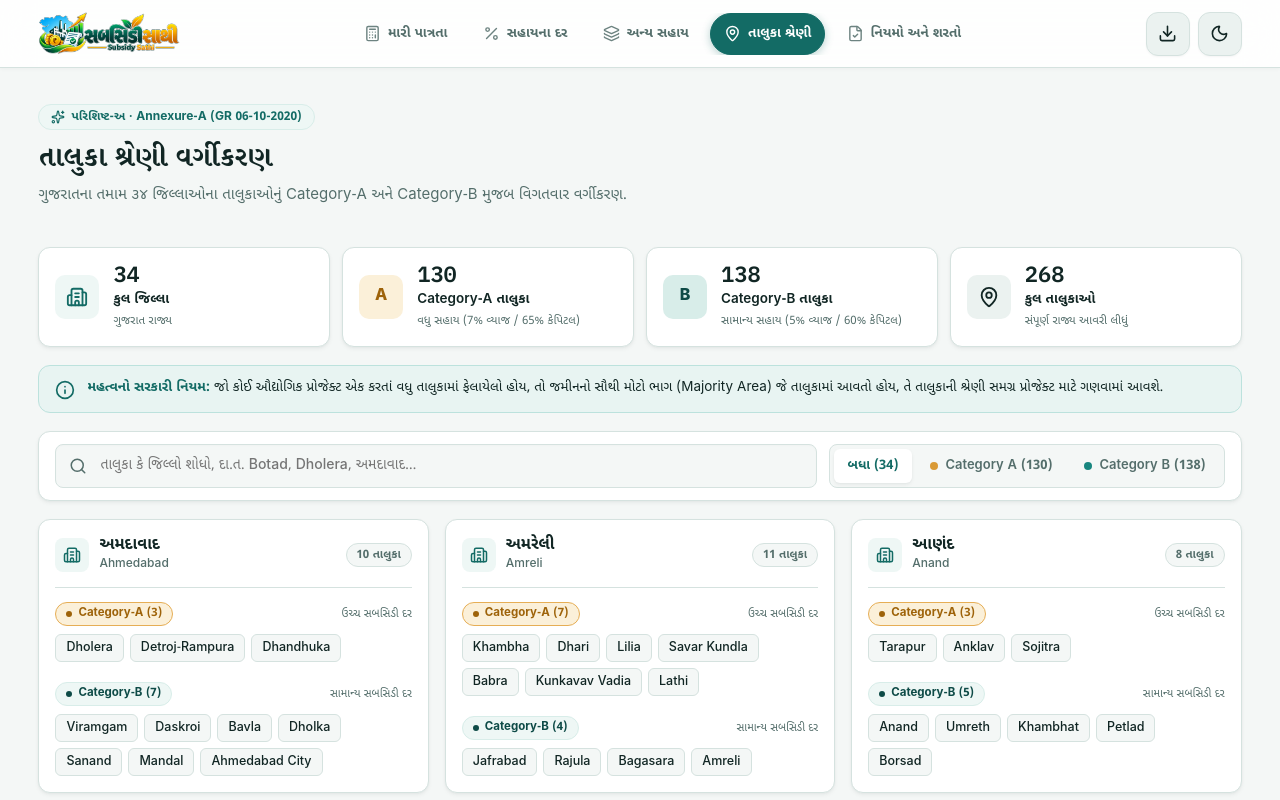
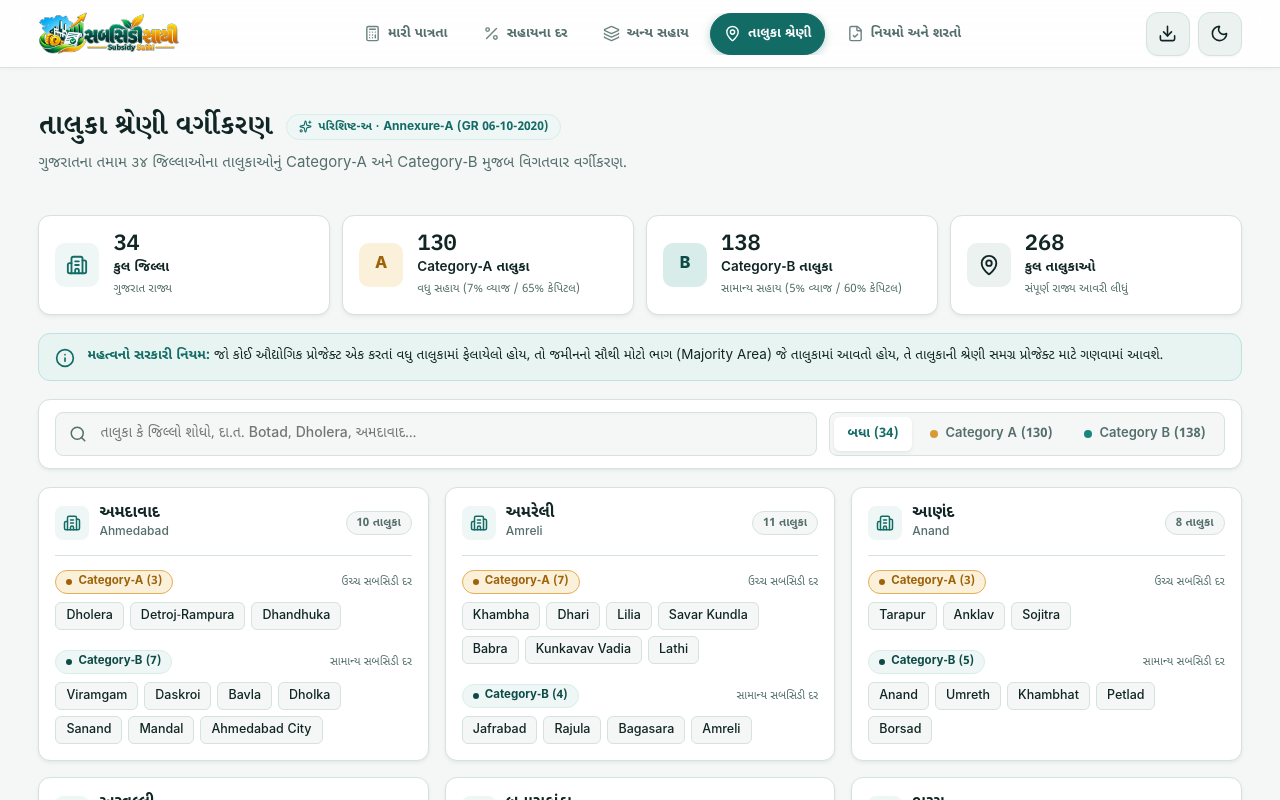
Before and after one commit to Jenish-Patel-Dev/Subsidy-sathi, a React (Vite) app: page / in a window 1280 px wide. Both pictures are taken after a click on the tab "તાલુકા શ્રેણી". Shown: the top 800 px of the page. Built offline with nearby package versions, Linux system fonts and the light colour scheme.

Commit message:
feat(ui): place Annexure-A badge inline next to taluka category heading

```diff
--- a/src/components/TalukaGrid.jsx
+++ b/src/components/TalukaGrid.jsx
@@ -60,11 +60,13 @@ export default function TalukaGrid({ hidden }) {
     <section id="p-taluka" data-panel="taluka" hidden={hidden} className="taluka-container">
       {/* Header */}
       <div>
-        <div className="taluka-top-badge">
-          <Sparkles size={14} style={{ flexShrink: 0 }} />
-          <span>પરિશિષ્ટ-અ · Annexure-A (GR 06-10-2020)</span>
+        <div className="taluka-header-row">
+          <h2 className="sec-h">તાલુકા શ્રેણી વર્ગીકરણ</h2>
+          <span className="taluka-top-badge">
+            <Sparkles size={13} style={{ flexShrink: 0 }} />
+            <span>પરિશિષ્ટ-અ · Annexure-A (GR 06-10-2020)</span>
+          </span>
         </div>
-        <h2 className="sec-h" style={{ marginTop: '2px' }}>તાલુકા શ્રેણી વર્ગીકરણ</h2>
         <p className="sec-p">
           ગુજરાતના તમામ ૩૪ જિલ્લાઓના તાલુકાઓનું Category-A અને Category-B મુજબ વિગતવાર વર્ગીકરણ.
         </p>
--- a/src/styles/global.css
+++ b/src/styles/global.css
@@ -2340,12 +2340,24 @@ dl.defs dd {
   gap: 18px;
 }
 
+.taluka-header-row {
+  display: flex;
+  align-items: center;
+  flex-wrap: wrap;
+  gap: 10px 14px;
+  margin: 4px 0 6px;
+}
+
+.taluka-header-row .sec-h {
+  margin: 0;
+}
+
 .taluka-top-badge {
   display: inline-flex;
   align-items: center;
   justify-content: center;
   gap: 6px;
-  padding: 0 12px;
+  padding: 4px 12px;
   min-height: 26px;
   background: var(--brand-50);
   color: var(--brand-700);
@@ -2354,8 +2366,9 @@ dl.defs dd {
   font-size: 12px;
   font-weight: 700;
   line-height: 1;
-  margin-bottom: 8px;
+  margin-bottom: 0;
   box-sizing: border-box;
+  vertical-align: middle;
 }
 
 :root[data-theme="dark"] .taluka-top-badge {
```
